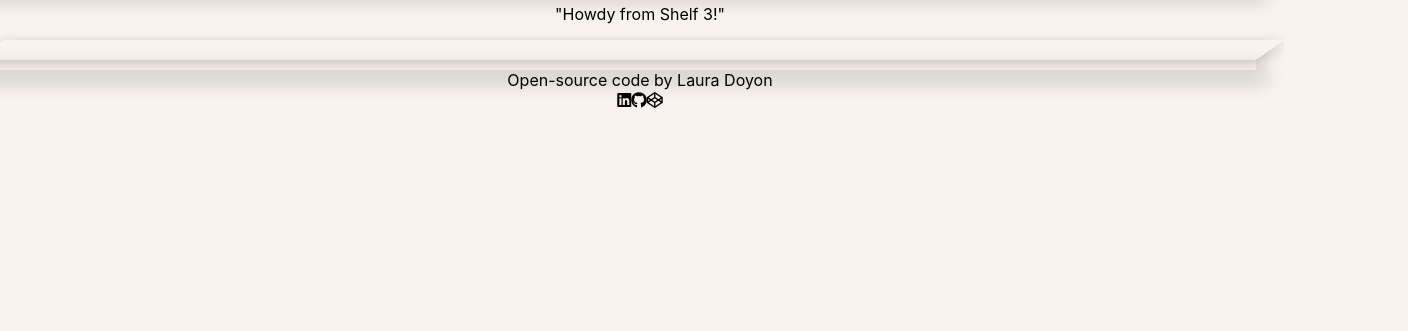
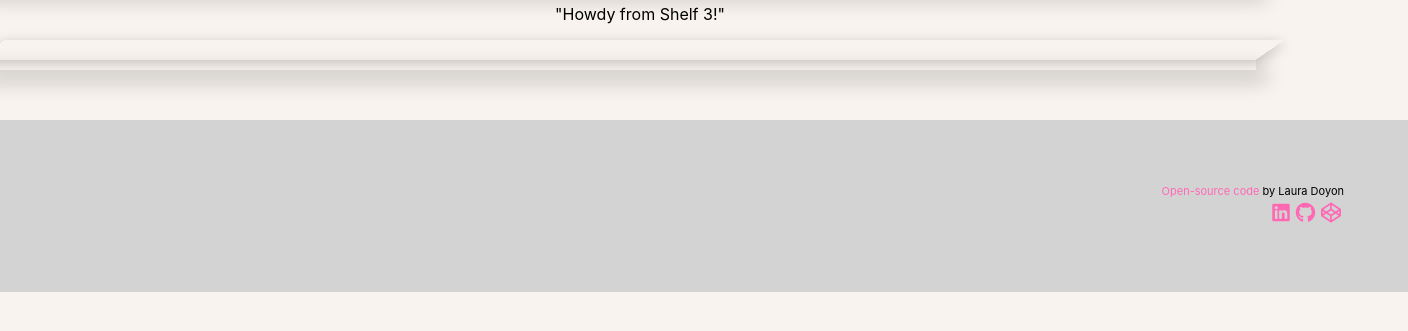
Before and after one commit to L-itslocked/react-bookshelf, a React (Create React App) app in the folder bookshelf-2/: page / in a window 1280 px wide. Shown: the part 371-702 px from the top of the page, 1408 px wide, since content can reach past the window. Built offline with nearby package versions, Linux system fonts and the light colour scheme.

Commit message:
Add footer styling

```diff
--- a/bookshelf-2/src/index.css
+++ b/bookshelf-2/src/index.css
@@ -17,3 +17,20 @@ h1 {
   text-align: left;
   font-size: 20px;
 }
+
+footer {
+  background-color: lightgrey;
+  padding: 5dvw;
+  width: 100%;
+  margin: 50px 0;
+  font-size: 11px;
+  text-align: right;
+  color: black;
+}
+footer i {
+  padding: 5px 3px;
+  font-size: 20px;
+}
+footer a {
+  color: hotpink !important;
+}
```
